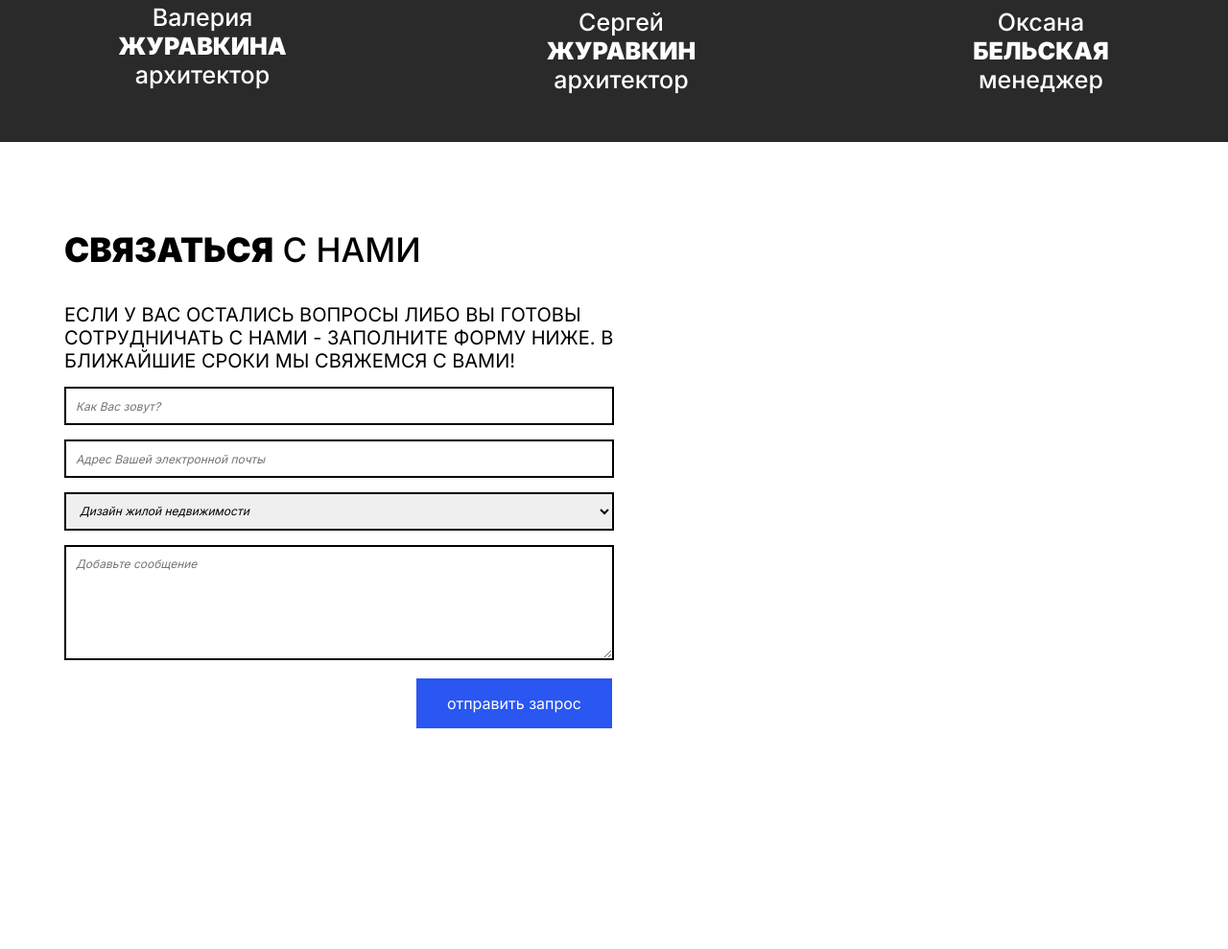
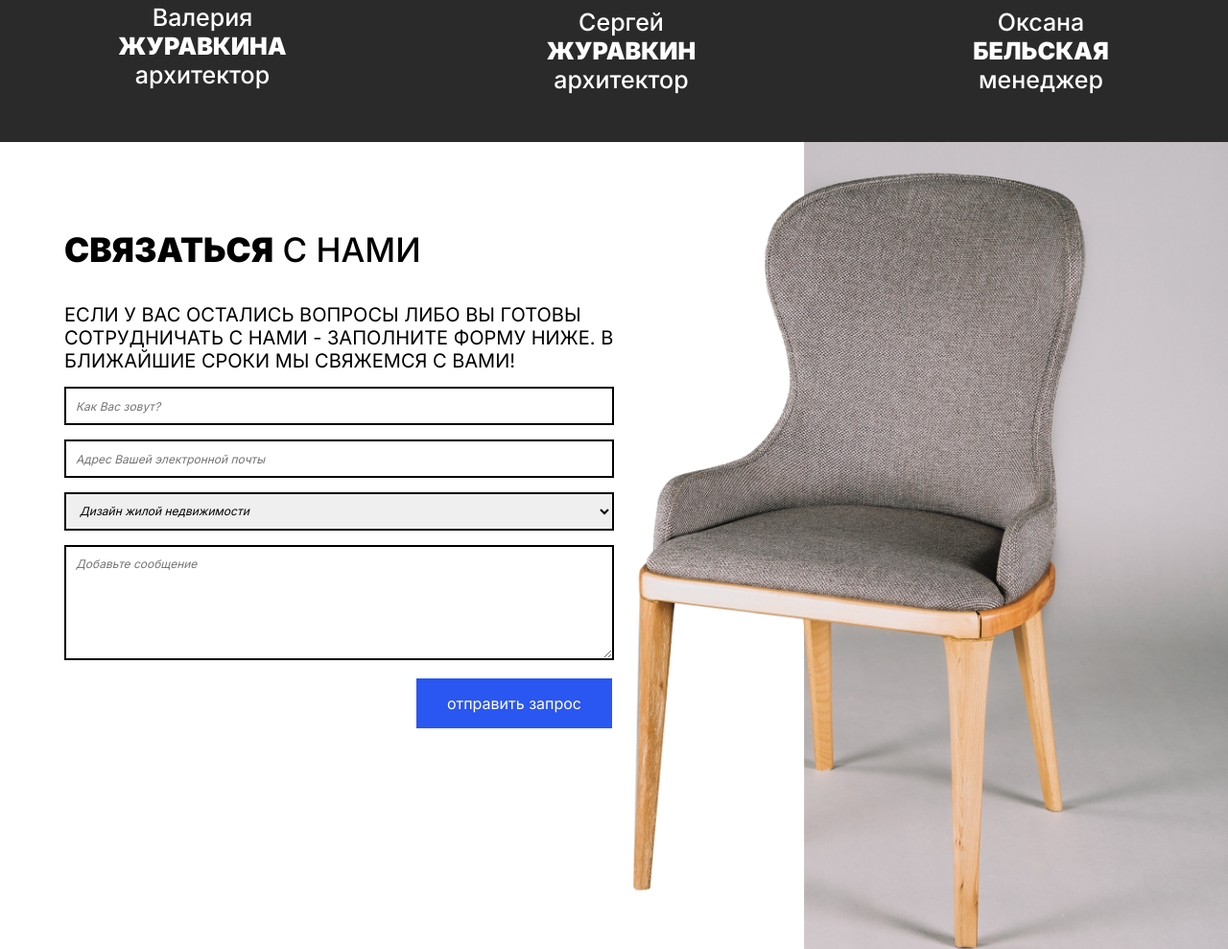
Before and after one commit to AlehPankratau/LA_Architects, a plain HTML site: page index.html in a window 1280 px wide. Shown: the part 2960-3949 px from the top of the page at 96% size. Drawn offline with Linux system fonts and the light colour scheme.

Commit message:
fix: chair img

```diff
--- a/scss/style.scss
+++ b/scss/style.scss
@@ -299,7 +299,7 @@ main {
   }
 }
 .feedback {
-  background-image: url(img/Chair.png);
+  background: url("../img/Chair.png");
   background-repeat: no-repeat;
   background-position: right;
   background-size: contain;
```
Also changed, not shown: css/style.css, 1 other file.
